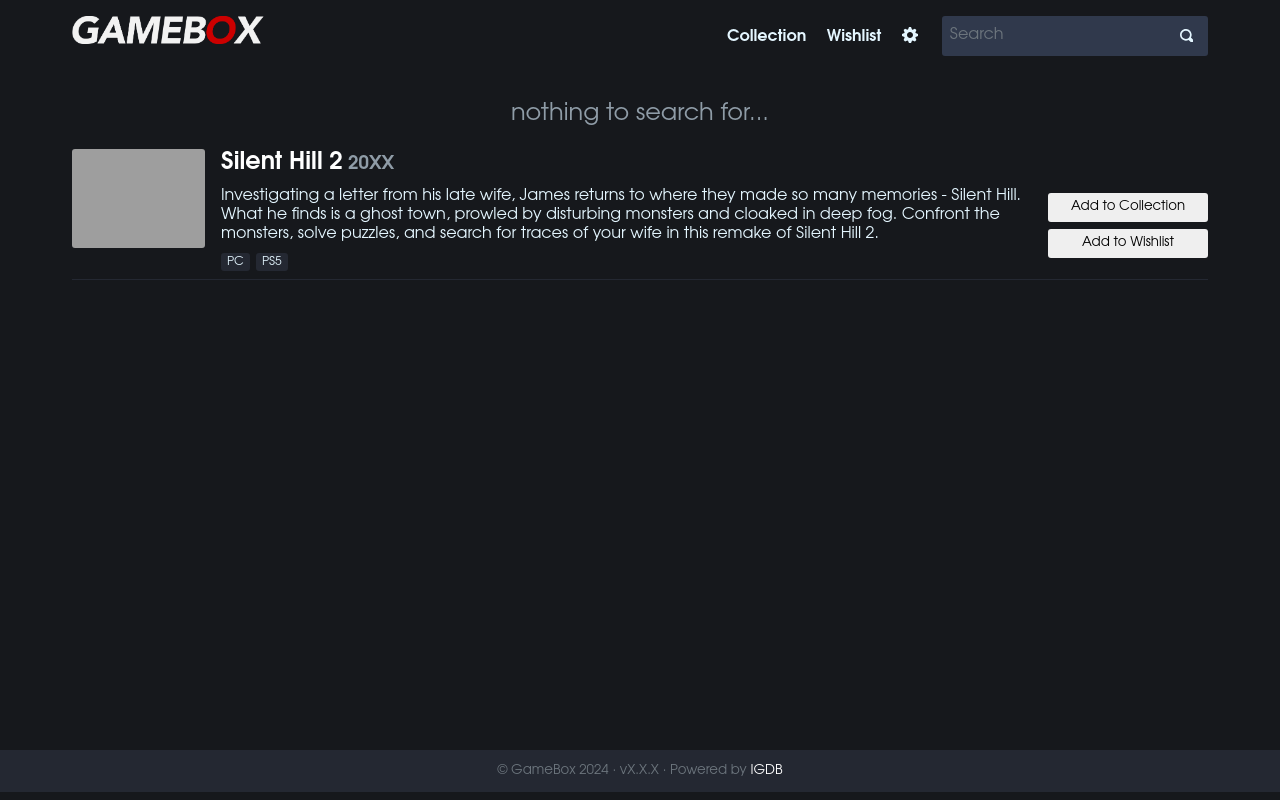
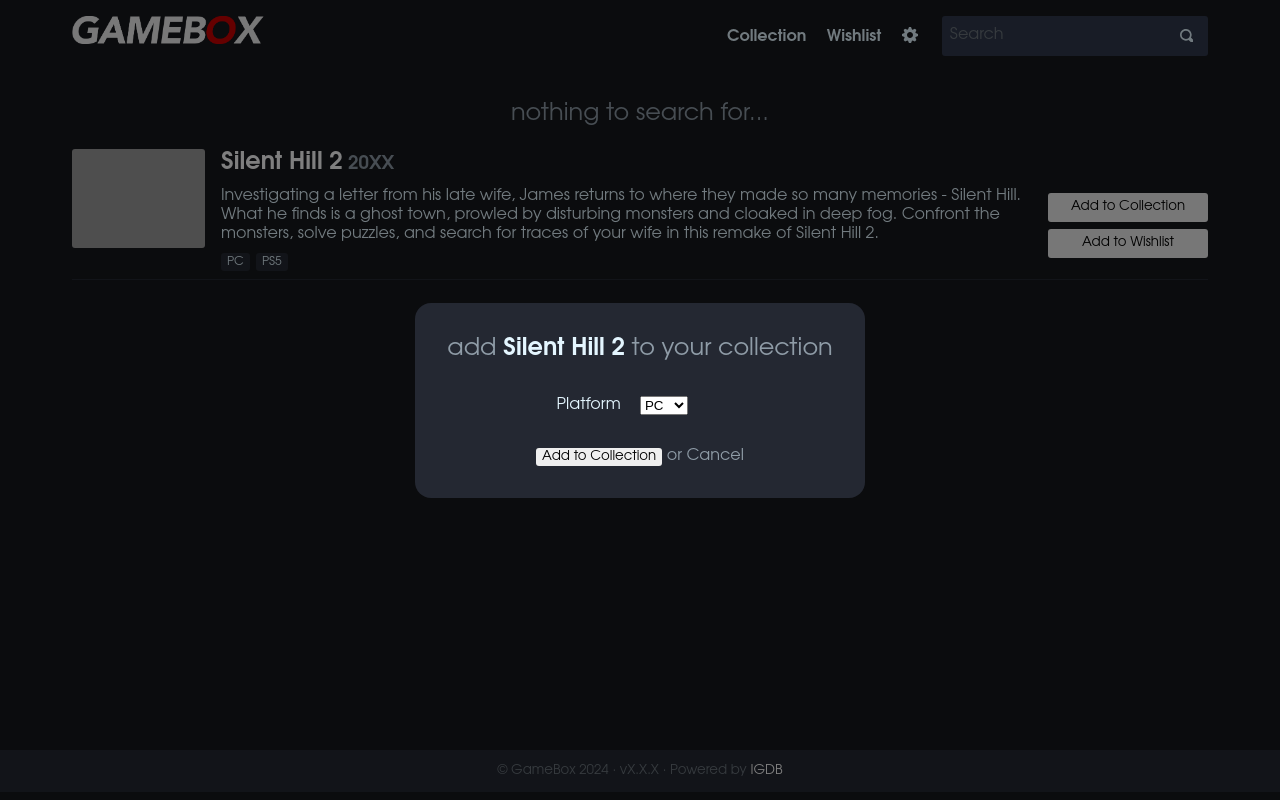
Before and after one commit to gamebox-dev/gamebox-web, a SvelteKit app: page /search in a window 1280 px wide. Both pictures are taken after a click on the button "Add to Collection". Built offline with nearby package versions, Linux system fonts and the light colour scheme; grey boxes are pictures that could not be loaded.

Commit message:
Add a means to add something to the collection

```diff
--- a/src/app.css
+++ b/src/app.css
@@ -14,7 +14,13 @@ body {
 	margin: 0;
 }
 
-button,
+button {
+	border: 0;
+	border-radius: 3px;
+	cursor: pointer;
+	font-family: inherit;
+}
+
 input {
 	font-family: inherit;
 }
@@ -28,3 +34,16 @@ html {
 img {
 	max-width: 100%;
 }
+
+.overlay {
+	align-items: center;
+	background: rgba(0, 0, 0, 0.5);
+	bottom: 0;
+	display: flex;
+	justify-content: center;
+	left: 0;
+	position: fixed;
+	right: 0;
+	top: 0;
+	z-index: 1;
+}
--- a/src/routes/search/+page.svelte
+++ b/src/routes/search/+page.svelte
@@ -1,9 +1,16 @@
 <script lang="ts">
 	import type { PageData } from "./$types";
+	import type { ExternalGame } from "$lib/types";
 
-	export let data: PageData;
+	let { data }: { data: PageData } = $props();
 
 	const s = data.results.length != 1 ? "s" : "";
+	let selectedGame: ExternalGame | null = $state(null);
+
+	function deselectGame(event: MouseEvent & { currentTarget: EventTarget & HTMLButtonElement }) {
+		event.preventDefault();
+		selectedGame = null;
+	}
 </script>
 
 <h2>
@@ -35,24 +42,40 @@
 				</ul>
 			</div>
 			<div class="controls">
-				<button>Add to Collection</button>
+				<button
+					onclick={() => {
+						selectedGame = game;
+					}}>Add to Collection</button
+				>
 				<button>Add to Wishlist</button>
 			</div>
 		</li>
 	{/each}
 </ul>
 
+{#if selectedGame != null}
+	<div class="overlay">
+		<form class="add-collection" method="POST" action="/collection/add">
+			<input type="hidden" name="game" value={selectedGame.externalID} />
+			<h2>add <strong>{selectedGame.title}</strong> to your collection</h2>
+			<label for="platform">
+				<span>Platform</span>
+				<select id="platform" name="platform">
+					{#each selectedGame.platforms as platform}
+						<option value={platform.id}>{platform.name}</option>
+					{/each}
+				</select>
+			</label>
+			<div class="controls">
+				<button>Add to Collection</button>
+				or
+				<button class="cancel" onclick={deselectGame}>Cancel</button>
+			</div>
+		</form>
+	</div>
+{/if}
+
 <style>
-	button {
-		border: 0;
-		border-radius: 3px;
-		cursor: pointer;
-		display: block;
-		margin-bottom: 0.5em;
-		padding: 0.5em;
-		width: 100%;
-	}
-
 	h2 {
 		color: var(--text-secondary);
 		font-size: 18pt;
@@ -95,15 +118,60 @@
 		padding: 0;
 	}
 
-	.controls {
-		flex: 0 0 10em;
-		padding-top: 44px;
+	.add-collection {
+		background: var(--background-secondary);
+		border-radius: 1em;
+		max-width: 32em;
+		padding: 2em;
+	}
+
+	.add-collection .controls {
+		color: var(--text-secondary);
+		text-align: center;
+	}
+
+	.add-collection .controls .cancel {
+		background: none;
+		color: inherit;
+		font-size: inherit;
+		padding: 0;
+	}
+
+	.add-collection .controls .cancel:hover {
+		text-decoration: underline;
+	}
+
+	.add-collection label {
+		display: flex;
+		margin: 2em 0;
+	}
+
+	.add-collection label span {
+		flex: 0 0 40%;
+		margin: 0 5%;
+		text-align: right;
+	}
+
+	.add-collection h2 {
+		margin-top: 0;
 	}
 
 	.game {
 		border-bottom: 1px solid var(--background-secondary);
 		display: flex;
 		padding: 0.5em 0;
+	}
+
+	.game .controls {
+		flex: 0 0 10em;
+		padding-top: 44px;
+	}
+
+	.game .controls button {
+		display: block;
+		margin-bottom: 0.5em;
+		padding: 0.5em 1em;
+		width: 100%;
 	}
 
 	.image {
```
Also changed, not shown: src/routes/collection/add/+page.server.ts (added, +13 -0 lines).
